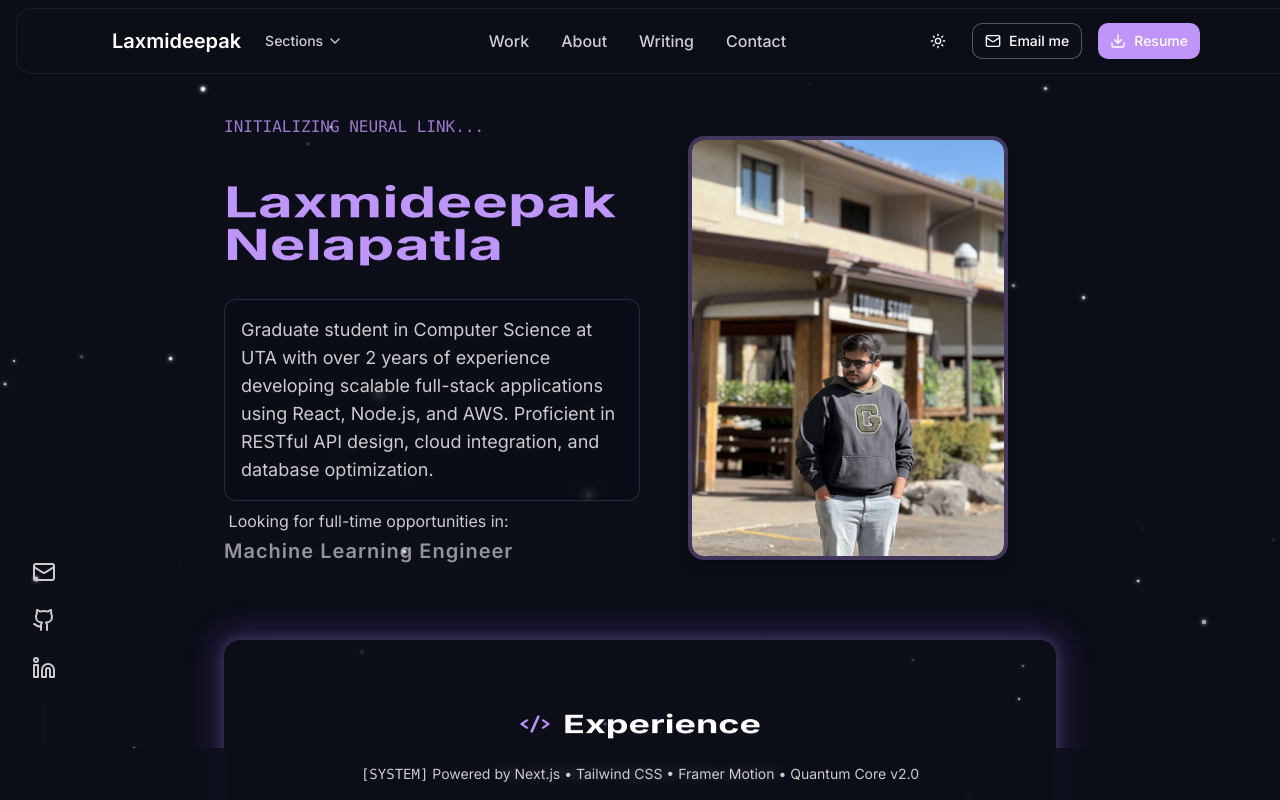
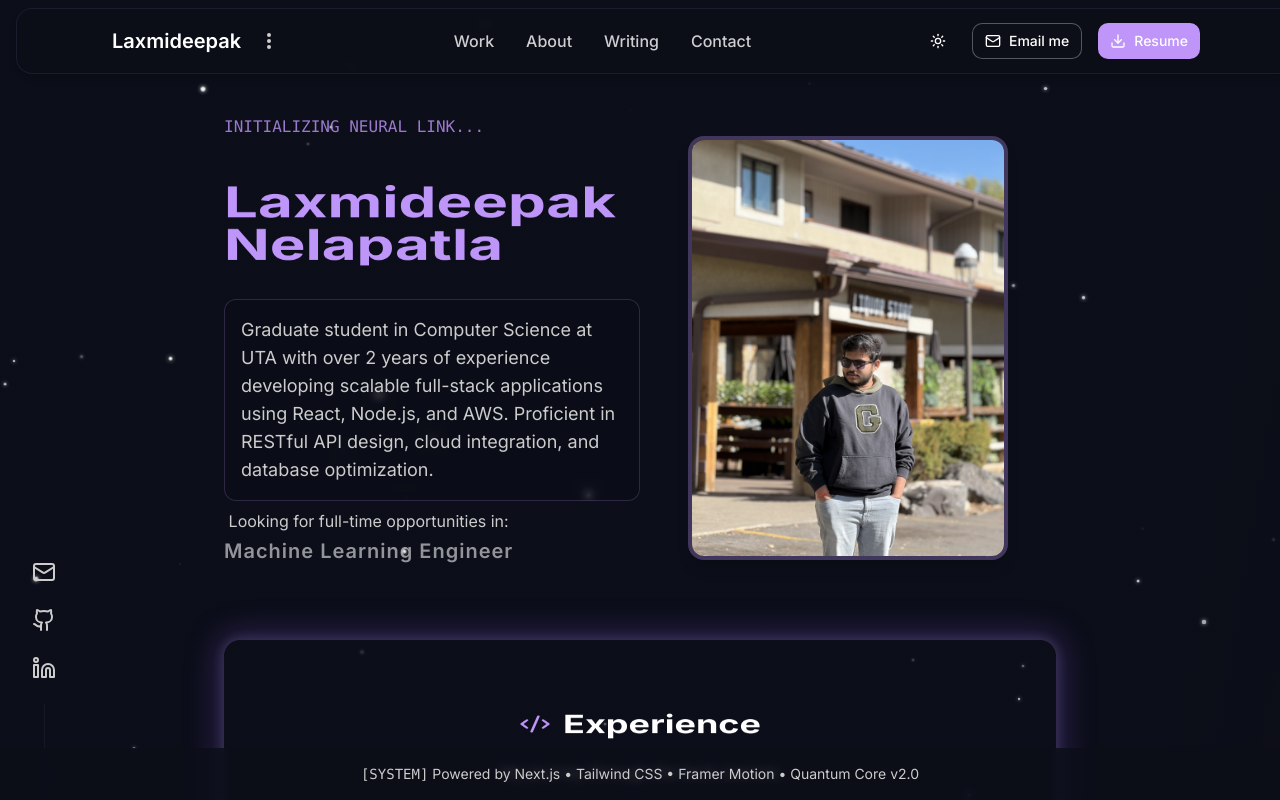
Before and after one commit to laxmideepak/laxmideepak-portfolio, a Next.js app: page / in a window 1280 px wide. Shown: the top 800 px of the page. Built offline with nearby package versions, Linux system fonts and the light colour scheme.

Commit message:
feat: Replace 'Sections' text with minimal trendy three-dot icon for dropdown button

```diff
--- a/components/GlassNav.tsx
+++ b/components/GlassNav.tsx
@@ -180,12 +180,15 @@ export function GlassNav({ links, logo }: GlassNavProps) {
                     variant="ghost"
                     size="sm"
                     onClick={() => setIsDropdownOpen(!isDropdownOpen)}
-                    className="flex items-center gap-1 text-foreground/80 hover:text-primary hover:bg-primary/10"
+                    className="flex items-center justify-center w-8 h-8 p-0 text-foreground/80 hover:text-primary hover:bg-primary/10 rounded-full"
                     aria-label="Open sections menu"
                     aria-expanded={isDropdownOpen}
                   >
-                    <span className="text-sm font-medium">Sections</span>
-                    <ChevronDown className={`h-4 w-4 transition-transform duration-200 ${isDropdownOpen ? 'rotate-180' : ''}`} />
+                    <div className="flex flex-col items-center justify-center w-4 h-4">
+                      <div className={`w-1 h-1 bg-current rounded-full transition-all duration-200 ${isDropdownOpen ? 'translate-y-0.5' : '-translate-y-0.5'}`}></div>
+                      <div className="w-1 h-1 bg-current rounded-full transition-all duration-200"></div>
+                      <div className={`w-1 h-1 bg-current rounded-full transition-all duration-200 ${isDropdownOpen ? '-translate-y-0.5' : 'translate-y-0.5'}`}></div>
+                    </div>
                   </Button>
 
                   {/* Dropdown Menu */}
```
